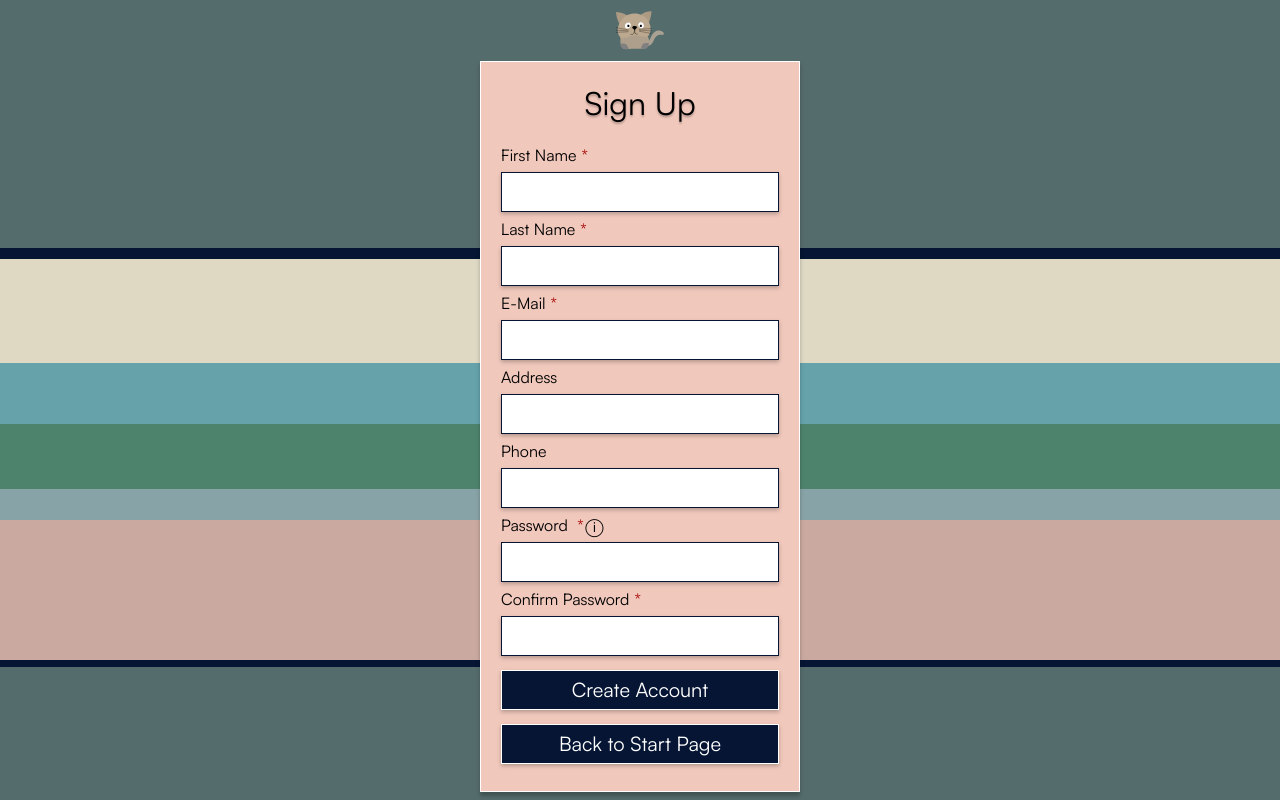
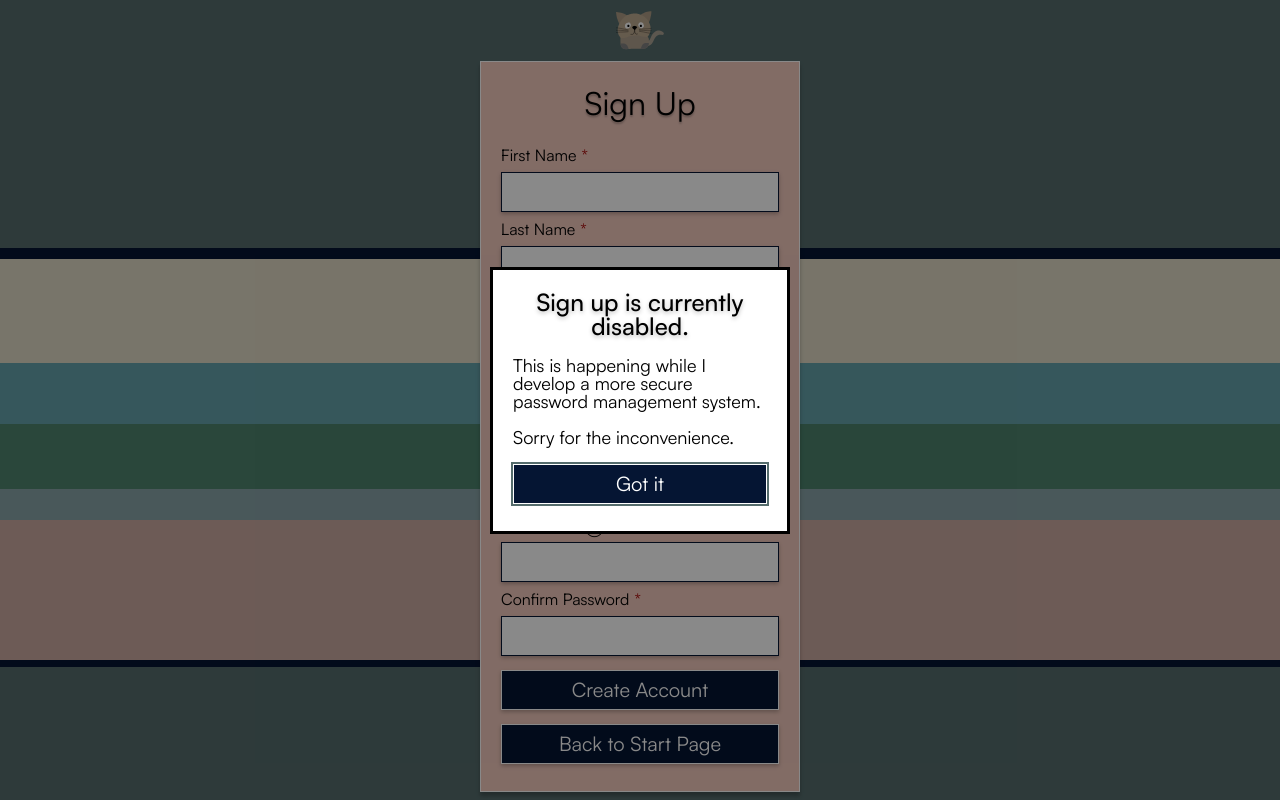
Before and after one commit to ghersmann/herding-cats, a Vue app in the folder frontend/: page /SignUp in a window 1280 px wide. Built offline with nearby package versions, Linux system fonts and the light colour scheme; no server answers.

Commit message:
Feat: info-box to inform users that sign up is currently disabled

```diff
--- a/frontend/src/views/SignUp.vue
+++ b/frontend/src/views/SignUp.vue
@@ -1,4 +1,5 @@
 <template>
+  <div v-if="isModalOpen" class="overlay-mask" @click="closeDialog"></div>
   <header>
     <img class="catlogo" src="@/assets/cat-logo/cat-logo-small.svg" alt="Herding Cats Logotype" />
   </header>
@@ -44,7 +45,20 @@
       <input type="password" v-model="confirmPassword" />
     </form>
 
-      <button @click.prevent="createAccount">Create Account</button>
+    <dialog class="info-box" ref="signup-warning">
+      <h3>
+        Sign up is currently disabled.
+      </h3>
+      <p>
+        This is happening while I develop a more secure password management system.
+      </p>
+      <p>
+        Sorry for the inconvenience.
+      </p>
+      <button class="cancel-btn" @click="closeDialog">Got it</button>
+    </dialog>
+
+      <button @click.prevent="openDialog">Create Account</button>
     <router-link :to="{ name: 'home' }">
         <button>Back to Start Page</button></router-link
       >
@@ -65,11 +79,32 @@ export default {
       phone: '',
       password: '',
       confirmPassword: '',
-      userId: ''
+      userId: '',
+      isModalOpen: true
+    }
+  },
+
+  mounted() {
+    if (this.$refs['signup-warning']) {
+      this.$refs['signup-warning'].showModal();
     }
   },
 
   methods: {
+    openDialog() {
+      this.isModalOpen = true;
+      if (this.$refs['signup-warning']) {
+        this.$refs['signup-warning'].showModal();
+      }
+    },
+
+    closeDialog() {
+      this.isModalOpen = false;
+      if (this.$refs['signup-warning']) {
+        this.$refs['signup-warning'].close();
+      }
+    },
+
     validation() {
       if (
         this.firstname === '' ||
@@ -97,12 +132,11 @@ export default {
     - min. 1 digit`)
         return
       } else {
-        console.log('Validation ok')
         this.userId = (Date.now() + Math.floor(Math.random() * 10)).toString()
-        this.sendData()
+        //this.sendData()
       }
     },
-    async sendData() {
+    /* async sendData() {
       const requestData = {
         id: this.userId,
         name: `${this.firstname} ${this.lastname}`,
@@ -138,7 +172,7 @@ export default {
         router.push('/')
         alert('Server Error. Failed to create user. Sorry.')
       }
-    }
+    } */
   }
 }
 </script>
@@ -156,6 +190,11 @@ header {
 h2 {
   color: black;
   text-shadow: 0px 0.2rem 0.2rem rgba(0, 0, 0, 0.25);
+}
+
+.info-box {
+  width: 30rem;
+  padding: 2rem;
 }
 
 .info-icon {
```
